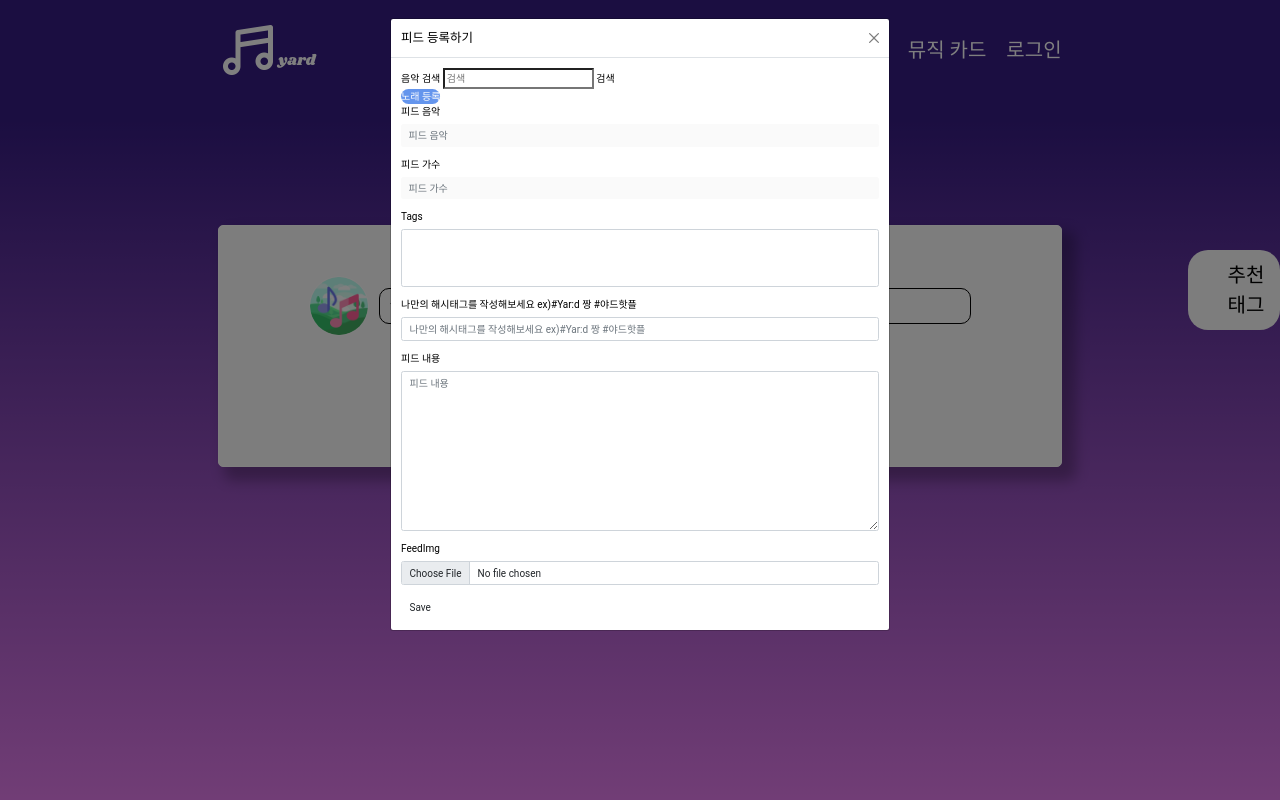
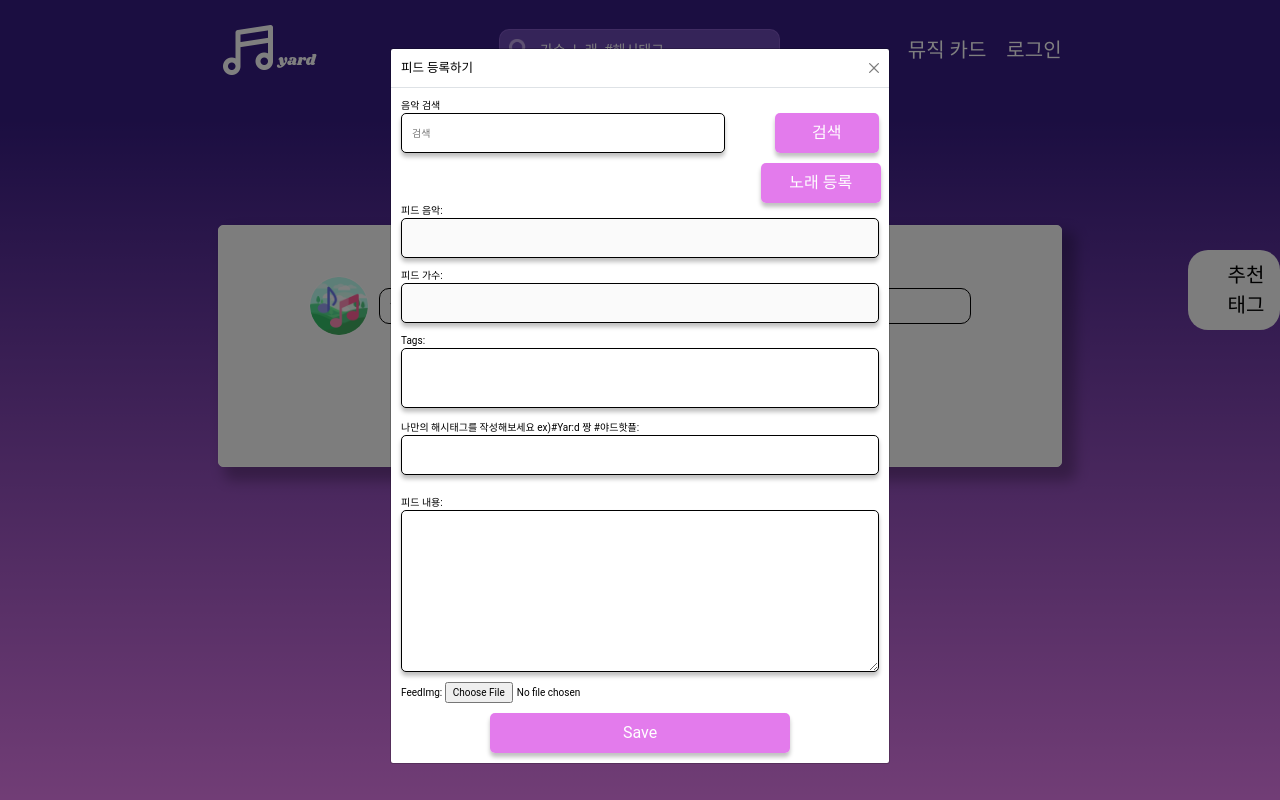
Before and after one commit to jnl1128/Yard, a Django app: page /list/ in a window 1280 px wide, after a click that opens the changed part. Run offline with Django 4.2, Linux system fonts and the light colour scheme; lists and menus that the app fills with data are empty; parts of the project's set-up code (start-up, migrations or seed data) failed here and were passed over; some libraries are stand-ins or nearby versions; some web fonts are replaced.

Commit message:
[STYLE] feed create, update form 수정

```diff
--- a/collectstatic/css/certificate.css
+++ b/collectstatic/css/certificate.css
@@ -37,7 +37,6 @@
 
 #id_music,
 #id_artist {
-  border: 0 !important;
   background-color: #fafafa;
   width: 100% !important;
 }
--- a/static/css/certificate.css
+++ b/static/css/certificate.css
@@ -38,7 +38,7 @@
 
 #id_music,
 #id_artist {
-  border: 0 !important;
+  border: 0;
   background-color: #fafafa;
   width: 100% !important;
 }
--- a/static/css/feed.css
+++ b/static/css/feed.css
@@ -272,3 +272,56 @@
     opacity: 0;
   }
 }
+
+
+
+/*모달 관련 css*/
+#feedForm{
+  margin-top: 3rem;
+}
+#feedForm .form-group{
+  display: flex;
+  flex-direction: column;
+}
+
+#feedForm .searchDiv{
+  display: flex;
+  flex-direction: column;
+  justify-content: center;
+}
+#feedForm .searchDiv>div{
+  display: flex;
+  flex-direction: row;
+  justify-content: space-between;
+}
+
+
+#feedForm .searchDiv>div>button, #registerMusic, .saveFeedForm{
+  margin-left: 5rem;
+  font-size: 16px;
+  background-color: rgba(219, 86, 231, 0.78);
+  border: white;
+  color: white !important;
+  border-radius: 5px;
+  display: flex;
+  justify-content: center;
+  box-shadow: 0px 4px 4px 0px rgba(0, 0, 0, 0.25);
+  width: 30rem;
+  height: 4rem;
+  line-height: 4rem;
+}
+.saveFeedForm{
+  margin: 0 auto;
+}
+
+#registerMusic{
+  margin-left: 36rem;
+}
+
+.form-control{
+  border: none !important;
+}
+
+.post-form #id_music, .post-form #id_artist{
+  border: 0.1rem solid black !important;
+}
--- a/static/css/variables.css
+++ b/static/css/variables.css
@@ -32,7 +32,8 @@
 #id_nickName,
 #id_password1,
 #id_password2,
-#id_oldpassword{
+#id_oldpassword,
+#id_inputTags{
   border: 1px solid black;
   border-radius: 5px;
   padding: 4px 10px;
--- a/static/js/feedpage.js
+++ b/static/js/feedpage.js
@@ -3,7 +3,6 @@ const tagList = document.getElementById('tag-list')
 
 const feedContainer = document.getElementById('feed-list')
 
-console.log(tagList)
 function toggleTagList(){
   tagBtn.classList.toggle('open')
   tagList.classList.toggle('tagClose')
@@ -11,3 +10,46 @@ function toggleTagList(){
 }
 
 tagBtn.addEventListener('click', toggleTagList)
+
+const feedForm = document.getElementById('feedForm')
+const feedBody = feedForm.querySelector('.modal-body')
+feedBody.style.display = 'flex'
+feedBody.style.flexDirection='column'
+const feedFormB = document.querySelector('.post-form')
+const musicFeed = document.querySelector('.searchDiv')
+musicFeed[0].classList.add('form-white-btn')
+
+const musicTitle = feedFormB.childNodes[3]
+const musicArtist = feedFormB.childNodes[5]
+const musicTitleInput = musicTitle.querySelector('input')
+const musicArtistInput = musicArtist.querySelector('input')
+musicTitleInput.classList.add('form-white-btn')
+musicTitleInput.classList.add('musicTitleInput')
+musicArtistInput.classList.add('form-white-btn')
+musicArtistInput.classList.add('musicArtistInput')
+
+const ptag = feedFormB.querySelectorAll('p')
+const tagSelection = ptag[2].querySelector('select')
+tagSelection.style.width = '100%';
+tagSelection.style.borderRadius = '0.5rem';
+tagSelection.style.border = '0.1rem solid black'
+tagSelection.style.padding = '0.5rem'
+tagSelection.style.boxShadow = '0px 4px 4px 0px rgba(0, 0, 0, 0.25)';
+const tagOptions = ptag[2].querySelectorAll('option')
+tagOptions.forEach((option)=>{
+  option.style.fontSize = '1.2rem'
+})
+ptag[3].style.display= 'flex'
+ptag[3].style.flexDirection = 'column'
+ptag[4].style.display= 'flex'
+ptag[4].style.flexDirection = 'column'
+
+const hashTagInput = ptag[3].querySelector('input')
+//hashTagInput.classList.add('form-white-btn')
+hashTagInput.style.width = '100%'
+
+const textarea = document.querySelector('textarea')
+textarea.style.borderRadius = '0.5rem';
+textarea.style.border = '0.1rem solid black'
+textarea.style.padding = '0.5rem'
+textarea.style.boxShadow = '0px 4px 4px 0px rgba(0, 0, 0, 0.25)';
--- a/templates/feedSearch.html
+++ b/templates/feedSearch.html
@@ -17,7 +17,7 @@
       {% else %}
       <img src="{% static 'img/default.jpeg' %}" class="feed--userImg" alt="userImg">
       {% endif %}
-      <input type="text" type="submit" placeholder="글을 작성하려면 누르세요" data-bs-toggle="modal" data-bs-target="#feedForm" />
+      <input  type="text" type="submit" placeholder="글을 작성하려면 누르세요" data-bs-toggle="modal" data-bs-target="#feedForm" />
 
     </div>
     {% if request.user.id %}
@@ -191,26 +191,24 @@
         <button type="button" class="btn-close" data-bs-dismiss="modal" aria-label="Close"></button>
       </div>
       <div class="modal-body">
-        <form class="searchDiv" action="methods" enctype="multipart/form-data">
-          <label for="songinfo">음악 검색</label>
-          <input type="text" id="songinfo" class="whatToSearch" placeholder="검색" autocomplete="off" />
-          <input type="text" style="display: none" />
-          <button type="button" onclick="addMusicList()">검색</button>
-        </form>
+        <div class="form-group">
+          <form class="searchDiv" action="methods" enctype="multipart/form-data">
+            <label for="songinfo">음악 검색</label>
+            <div>
+              <input type="text" id="songinfo" style="width: 120%;" class="whatToSearch" placeholder="검색" autocomplete="off" />
+              <input type="text" style="display: none" />
+              <button type="button" class="" style="width: 40%;" onclick="addMusicList()">검색</button>
+            </div>
+          </form>
+        </div>
         <div class="musicListList"></div>
 
-        <button id="registerMusic" style="
-            border-radius: 1rem;
-            border-width: 0.1rem;
-            background-color: cornflowerblue;
-            color: white;
-          " onclick="registerMusic()">노래 등록
-        </button>
+        <button id="registerMusic" style="width: 25%;" onclick="registerMusic()">노래 등록</button>
         <form method="POST" class="post-form" enctype="multipart/form-data">
 
-          {% csrf_token %} {% bootstrap_form form %}
+          {% csrf_token %} {{ form.as_p }}
 
-          <button type="submit" class="save btn btn-default">Save</button>
+          <button type="submit" class="saveFeedForm">Save</button>
         </form>
       </div>
     </div>
@@ -224,9 +222,14 @@
 <script src='{% static "js/feedpage.js"%}'></script>
 <script src='{% static "js/feedLike.js"%}'></script>
 <script>
+  const musicTitleInput = document.querySelector('.musicTitleInput')
+  const musicArtistInput = document.querySelector('.musicArtistInput')
+
+  let musicListListList = document.querySelector('.musicListList')
   $(document).ready($(".musicList").empty());
 
   function addMusicList() {
+    musicListListList.style.display='block';
     let musicKeyWord = $("#songinfo").val();
     $(".musicList").empty();
     $(".musicListList").empty();
@@ -283,6 +286,7 @@
       music,
       artist,
     });
+
     musicHandleResponse(data.music, data.artist);
   };
 
@@ -292,6 +296,11 @@
 
     titleInput.value = music;
     artistInput.value = artist;
+
+    musicTitleInput.style.backgroundColor = 'rgba(122, 71, 204, 0.2)'
+    musicArtistInput.style.backgroundColor = 'rgba(122, 71, 204, 0.2)'
+
+    musicListListList.style.display='none';
   };
 
   function doOpenCheck(chk) {
```
Also changed, not shown: templates/updateFeed.html (+117 -71 lines).
